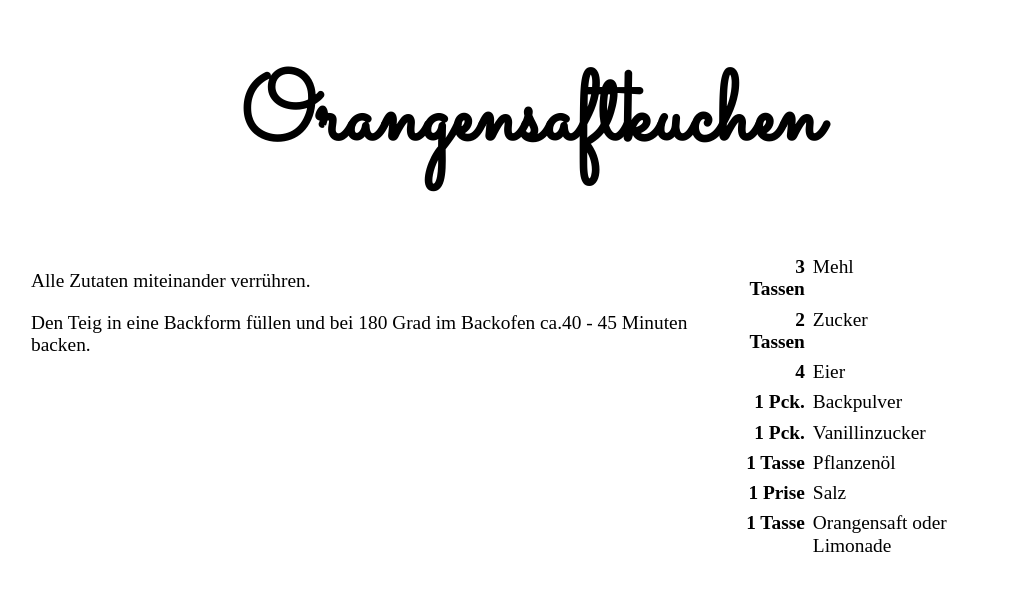
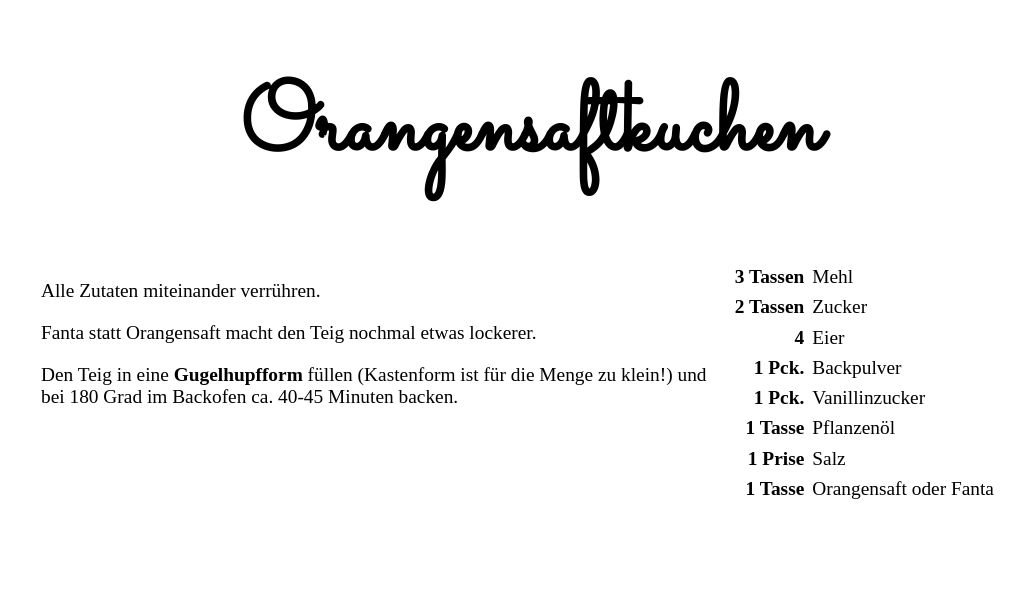
Before and after one commit to konstantinkobs/rezepte, a Jekyll site: the page built from _rezepte/orangensaftkuchen.md, in a window 1280 px wide. Shown: the top 591 px of the page, without its empty margins (109-1133 px from the left). Built offline with Jekyll 4.4.1, drawn with Linux system fonts in a browser that asks for light colours.

Commit message:
a better starting page

```diff
--- a/_layouts/rezept.html
+++ b/_layouts/rezept.html
@@ -1,7 +1,7 @@
 {% include header.html %}
 
 <div class="container-rezept">
-    <div class="header">
+    <div class="header title">
         <h1>{{ page.title }}</h1>
     </div>
 
--- a/_rezepte/orangensaftkuchen.md
+++ b/_rezepte/orangensaftkuchen.md
@@ -10,9 +10,11 @@ zutaten:
     - 1 Pck. | Vanillinzucker
     - 1 Tasse | Pflanzenöl
     - 1 Prise | Salz
-    - 1 Tasse | Orangensaft oder Limonade
+    - 1 Tasse | Orangensaft oder Fanta
 ---
 
 Alle Zutaten miteinander verrühren.
 
-Den Teig in eine Backform füllen und bei 180 Grad im Backofen ca.40 - 45 Minuten backen.
+Fanta statt Orangensaft macht den Teig nochmal etwas lockerer.
+
+Den Teig in eine **Gugelhupfform** füllen (Kastenform ist für die Menge zu klein!) und bei 180 Grad im Backofen ca. 40-45 Minuten backen.
--- a/assets/css/style.css
+++ b/assets/css/style.css
@@ -15,6 +15,7 @@ body {
     max-width: 1000px;
 
     margin: 0 auto;
+    padding: 10px
 }
 
 .container-rezept {
@@ -27,10 +28,13 @@ body {
 }
 
 .header {
+    grid-area: header;
+}
+
+.title {
     font-family: 'Sacramento', serif;
     text-align: center;
     font-size: 250%;
-    grid-area: header;
 }
 
 .zutaten {
@@ -54,3 +58,13 @@ body {
 .anleitung {
     grid-area: anleitung;
 }
+
+.item {
+    border-bottom: 1px dotted black;
+    margin-bottom: 10px;
+}
+
+.item a {
+    color: black;
+    text-decoration: none;
+}
```
Also changed, not shown: _includes/item.html (added, +12 -0 lines), _rezepte/vollkornbrot.md (+1 -1 lines), index.md (+7 -3 lines).
